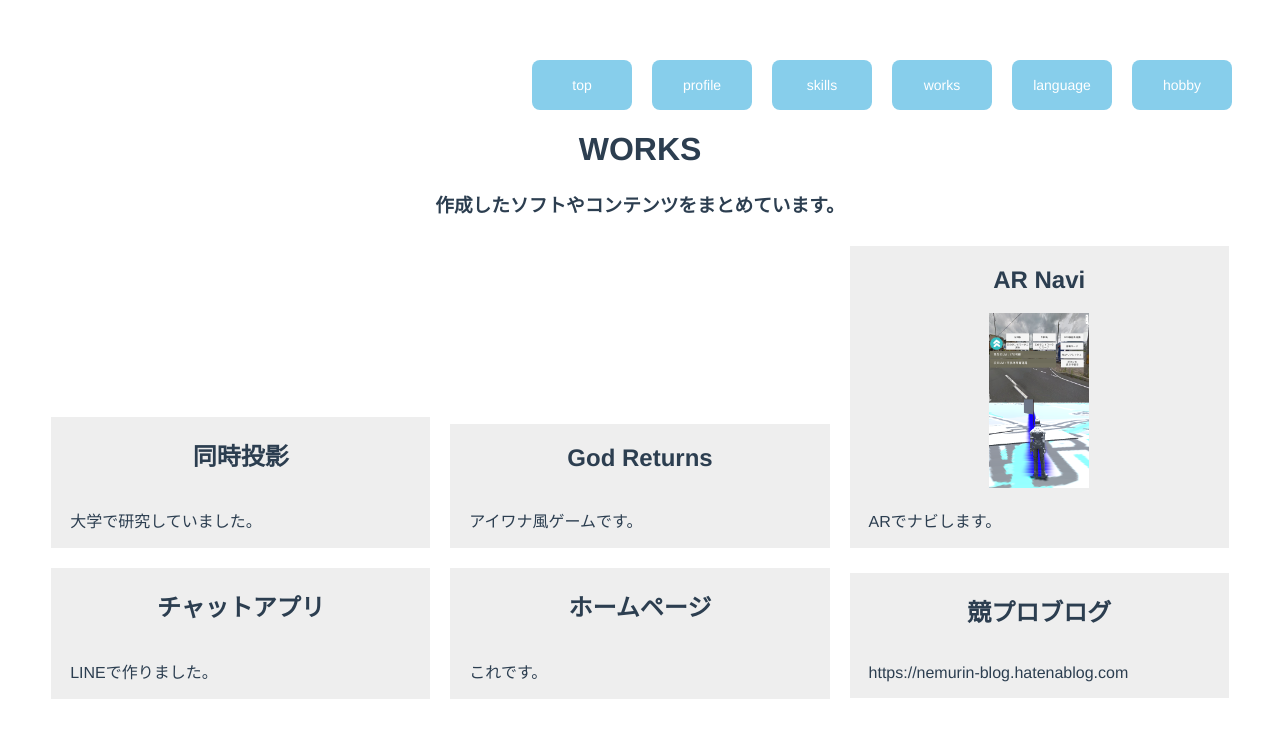
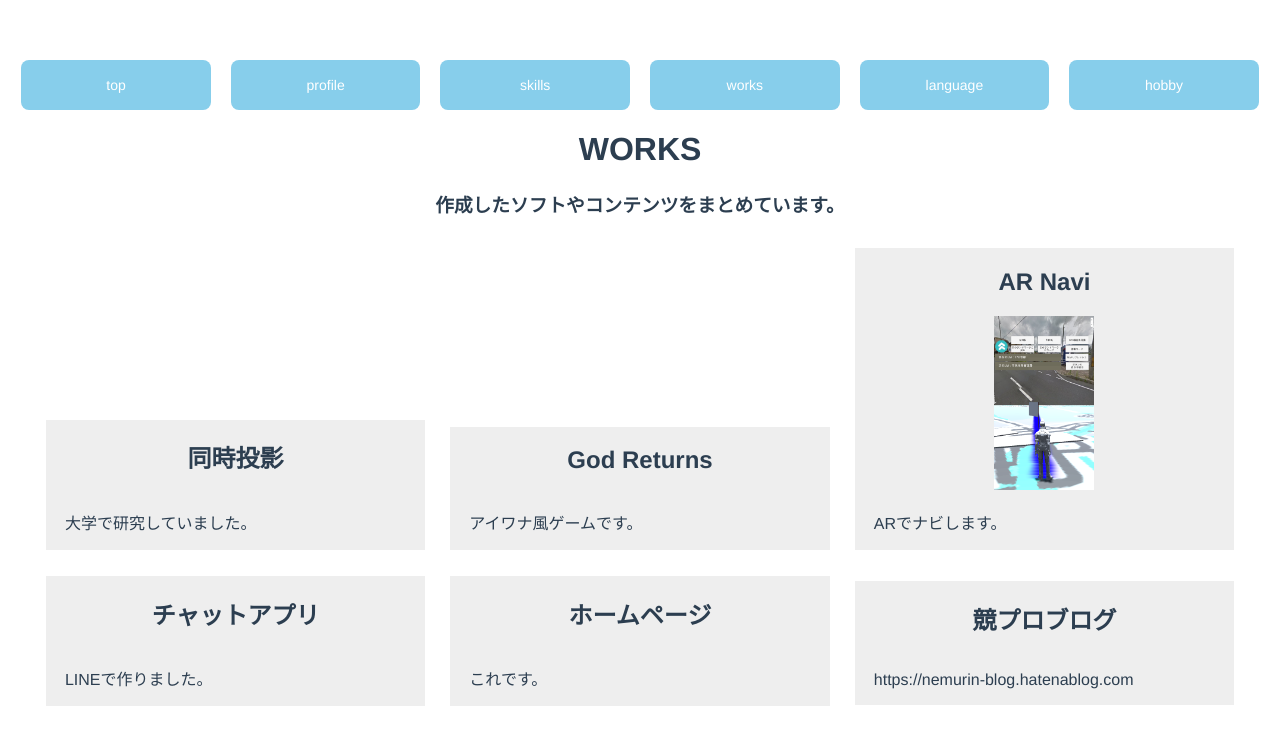
Before and after one commit to nemurin/selfpage, a Vue app: page /#/works in a window 1280 px wide. Shown: the top 744 px of the page. Built offline with nearby package versions, Linux system fonts and the light colour scheme.

Commit message:
Workの横幅をスマホ版に調整

```diff
--- a/src/components/TabMenu.vue
+++ b/src/components/TabMenu.vue
@@ -32,7 +32,7 @@ export default {
 
 ol {
   margin-left: auto;
-  width: 780px;
+  width: 100%;
   display:flex;
   justify-content: center;
   padding: 0;
@@ -40,7 +40,7 @@ ol {
 }
 
 li {
-  width: 100px;
+  width: 15%;
   height: 50px;
   margin-left:10px;
   margin-right:10px;
--- a/src/components/Work.vue
+++ b/src/components/Work.vue
@@ -62,7 +62,7 @@ div.work {
 div.content {
   background-color: #eee;
   display: inline-block;
-  margin: 10px;
+  margin: 1%;
   width: 30%;
 }
 
```
Also changed, not shown: 10 other files (tests, documents, lock files or other folders).
